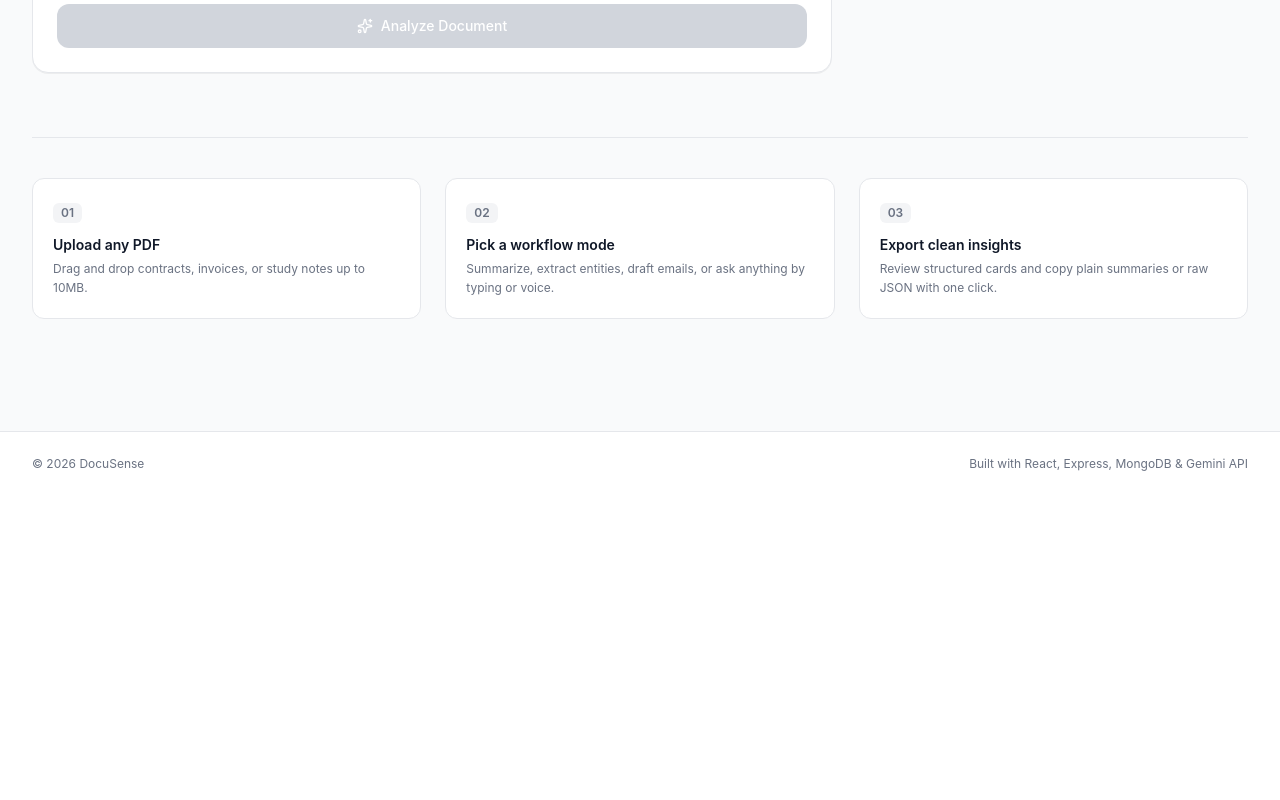
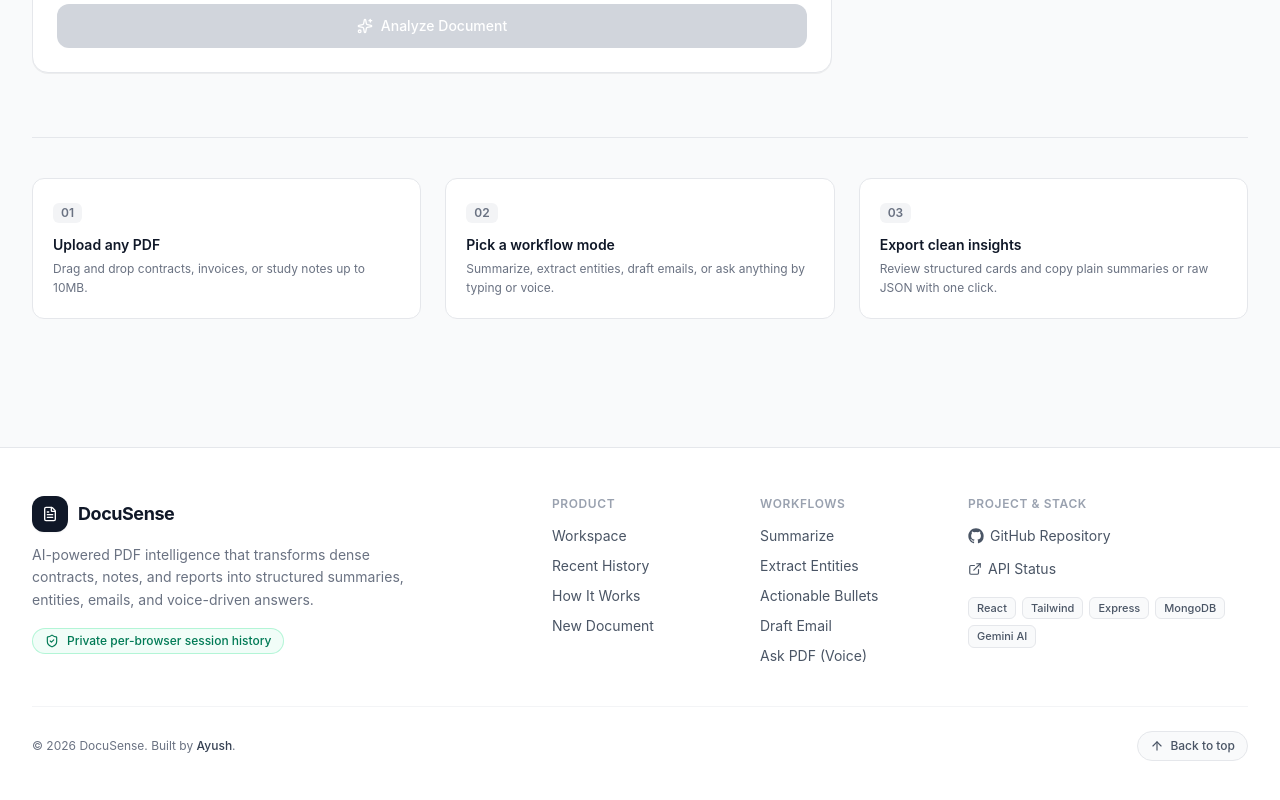
Before and after one commit to ayushashish21/DocuSense, a React (Vite) app in the folder client/: page / in a window 1280 px wide. Shown: the part 704-1504 px from the top of the page. Before the commit the page ends 1200 px from the top, so only its background shows below. Built offline with nearby package versions, Linux system fonts and the light colour scheme; no server answers.

Commit message:
Add responsive multi-column footer with workflow shortcuts

```diff
--- a/client/src/App.jsx
+++ b/client/src/App.jsx
@@ -3,6 +3,7 @@ import { Loader2, AlertCircle, Clock, Trash2, Sparkles, X, Mic, Square } from 'l
 import Navbar from './components/Navbar';
 import UploadZone from './components/UploadZone';
 import ResultsView from './components/ResultsView';
+import Footer from './components/Footer';
 
 const API_BASE = import.meta.env.VITE_API_URL || 'http://localhost:5001/api';
 
@@ -435,13 +436,7 @@ export default function App() {
         </section>
       </main>
 
-      {/* Footer */}
-      <footer className="mt-14 border-t border-gray-200 bg-white py-6 sm:mt-16">
-        <div className="mx-auto flex max-w-7xl flex-col items-center justify-between gap-2 px-4 text-center text-xs text-gray-500 sm:flex-row sm:px-6 sm:text-left lg:px-8 2xl:max-w-[1440px]">
-          <span>© {new Date().getFullYear()} DocuSense</span>
-          <span>Built with React, Express, MongoDB & Gemini API</span>
-        </div>
-      </footer>
+      <Footer onSelectMode={setMode} onNewDocument={handleReset} />
     </div>
   );
 }
--- /dev/null
+++ b/client/src/components/Footer.jsx
@@ -0,0 +1,181 @@
+import { FileText, ArrowUp, ShieldCheck, ExternalLink } from 'lucide-react';
+
+const WORKFLOW_LINKS = [
+  { id: 'summarize', label: 'Summarize' },
+  { id: 'extract', label: 'Extract Entities' },
+  { id: 'bullets', label: 'Actionable Bullets' },
+  { id: 'email', label: 'Draft Email' },
+  { id: 'custom', label: 'Ask PDF (Voice)' },
+];
+
+export default function Footer({ onSelectMode, onNewDocument }) {
+  const scrollToTop = () => window.scrollTo({ top: 0, behavior: 'smooth' });
+
+  const handleModeClick = (modeId) => {
+    if (onSelectMode) onSelectMode(modeId);
+    scrollToTop();
+  };
+
+  return (
+    <footer className="mt-16 border-t border-gray-200 bg-white sm:mt-20">
+      <div className="mx-auto max-w-7xl px-4 py-12 sm:px-6 lg:px-8 2xl:max-w-[1440px]">
+        <div className="grid grid-cols-1 gap-10 sm:grid-cols-2 lg:grid-cols-12 lg:gap-8">
+          {/* Brand Column */}
+          <div className="sm:col-span-2 lg:col-span-5">
+            <button
+              type="button"
+              onClick={scrollToTop}
+              className="group inline-flex items-center gap-2.5 text-left"
+            >
+              <span className="flex h-9 w-9 items-center justify-center rounded-xl bg-gray-900 text-white shadow-xs transition-all duration-200 group-hover:scale-105 group-hover:bg-indigo-600">
+                <FileText className="h-4 w-4" />
+              </span>
+              <span className="text-lg font-bold tracking-tight text-gray-900 transition-colors group-hover:text-indigo-600">
+                DocuSense
+              </span>
+            </button>
+
+            <p className="mt-3 max-w-sm text-sm leading-relaxed text-gray-500">
+              AI-powered PDF intelligence that transforms dense contracts, notes, and reports
+              into structured summaries, entities, emails, and voice-driven answers.
+            </p>
+
+            <div className="mt-4 inline-flex items-center gap-2 rounded-full border border-emerald-200/80 bg-emerald-50/70 px-3 py-1 text-xs font-medium text-emerald-700">
+              <ShieldCheck className="h-3.5 w-3.5" />
+              <span>Private per-browser session history</span>
+            </div>
+          </div>
+
+          {/* Product Column */}
+          <div className="lg:col-span-2">
+            <h3 className="text-xs font-semibold uppercase tracking-wider text-gray-400">
+              Product
+            </h3>
+            <ul className="mt-3.5 space-y-2.5 text-sm">
+              <li>
+                <a
+                  href="#workspace"
+                  className="text-gray-600 transition-colors hover:text-indigo-600"
+                >
+                  Workspace
+                </a>
+              </li>
+              <li>
+                <a
+                  href="#history"
+                  className="text-gray-600 transition-colors hover:text-indigo-600"
+                >
+                  Recent History
+                </a>
+              </li>
+              <li>
+                <a
+                  href="#how-it-works"
+                  className="text-gray-600 transition-colors hover:text-indigo-600"
+                >
+                  How It Works
+                </a>
+              </li>
+              <li>
+                <button
+                  type="button"
+                  onClick={onNewDocument}
+                  className="text-gray-600 transition-colors hover:text-indigo-600"
+                >
+                  New Document
+                </button>
+              </li>
+            </ul>
+          </div>
+
+          {/* Workflows Column */}
+          <div className="lg:col-span-2">
+            <h3 className="text-xs font-semibold uppercase tracking-wider text-gray-400">
+              Workflows
+            </h3>
+            <ul className="mt-3.5 space-y-2.5 text-sm">
+              {WORKFLOW_LINKS.map((item) => (
+                <li key={item.id}>
+                  <button
+                    type="button"
+                    onClick={() => handleModeClick(item.id)}
+                    className="text-gray-600 transition-colors hover:text-indigo-600"
+                  >
+                    {item.label}
+                  </button>
+                </li>
+              ))}
+            </ul>
+          </div>
+
+          {/* Project & Tech Column */}
+          <div className="lg:col-span-3">
+            <h3 className="text-xs font-semibold uppercase tracking-wider text-gray-400">
+              Project & Stack
+            </h3>
+            <ul className="mt-3.5 space-y-2.5 text-sm">
+              <li>
+                <a
+                  href="https://github.com/ayushashish21/DocuSense"
+                  target="_blank"
+                  rel="noreferrer"
+                  className="inline-flex items-center gap-1.5 text-gray-600 transition-colors hover:text-indigo-600"
+                >
+                  <svg className="h-4 w-4 fill-current" viewBox="0 0 24 24" aria-hidden="true"><path d="M12 .5C5.65.5.5 5.65.5 12c0 5.08 3.29 9.39 7.86 10.91.57.1.78-.25.78-.55v-1.93c-3.2.7-3.87-1.54-3.87-1.54-.52-1.33-1.28-1.68-1.28-1.68-1.05-.72.08-.7.08-.7 1.16.08 1.77 1.19 1.77 1.19 1.03 1.76 2.7 1.25 3.36.96.1-.75.4-1.25.73-1.54-2.55-.29-5.24-1.28-5.24-5.68 0-1.25.45-2.28 1.18-3.08-.12-.29-.51-1.46.11-3.04 0 0 .97-.31 3.17 1.18a11 11 0 0 1 5.77 0c2.2-1.49 3.16-1.18 3.16-1.18.63 1.58.24 2.75.12 3.04.74.8 1.18 1.83 1.18 3.08 0 4.41-2.69 5.39-5.26 5.67.41.36.78 1.06.78 2.14v3.17c0 .31.21.66.79.55A11.51 11.51 0 0 0 23.5 12C23.5 5.65 18.35.5 12 .5Z" /></svg>
+                  <span>GitHub Repository</span>
+                </a>
+              </li>
+              <li>
+                <a
+                  href="https://docusense-8qyp.onrender.com/api/health"
+                  target="_blank"
+                  rel="noreferrer"
+                  className="inline-flex items-center gap-1.5 text-gray-600 transition-colors hover:text-indigo-600"
+                >
+                  <ExternalLink className="h-3.5 w-3.5" />
+                  <span>API Status</span>
+                </a>
+              </li>
+            </ul>
+
+            <div className="mt-4 flex flex-wrap gap-1.5">
+              {['React', 'Tailwind', 'Express', 'MongoDB', 'Gemini AI'].map((tech) => (
+                <span
+                  key={tech}
+                  className="rounded-md border border-gray-200 bg-gray-50 px-2 py-0.5 text-[11px] font-medium text-gray-600"
+                >
+                  {tech}
+                </span>
+              ))}
+            </div>
+          </div>
+        </div>
+
+        {/* Bottom Bar */}
+        <div className="mt-10 flex flex-col items-center justify-between gap-4 border-t border-gray-100 pt-6 text-xs text-gray-500 sm:flex-row">
+          <p className="text-center sm:text-left">
+            © {new Date().getFullYear()} DocuSense. Built by{' '}
+            <a
+              href="https://github.com/ayushashish21"
+              target="_blank"
+              rel="noreferrer"
+              className="font-medium text-gray-700 transition-colors hover:text-indigo-600"
+            >
+              Ayush
+            </a>
+            .
+          </p>
+
+          <button
+            type="button"
+            onClick={scrollToTop}
+            className="inline-flex items-center gap-1.5 rounded-full border border-gray-200 bg-gray-50 px-3 py-1.5 text-xs font-medium text-gray-600 transition-all duration-200 hover:-translate-y-0.5 hover:border-indigo-200 hover:bg-indigo-50/50 hover:text-indigo-600"
+          >
+            <ArrowUp className="h-3.5 w-3.5" />
+            <span>Back to top</span>
+          </button>
+        </div>
+      </div>
+    </footer>
+  );
+}
```
